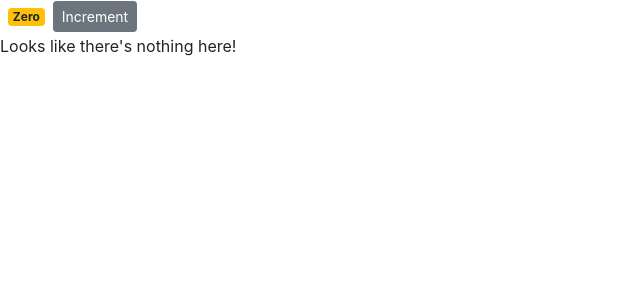
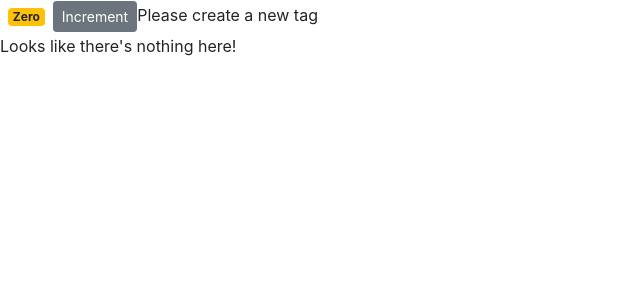
Before and after one commit to anniepuy/counter-app, a React (Create React App) app: page / in a window 1280 px wide. Shown: the top 300 px of the page, without its empty margins (0-640 px from the left). Built offline with nearby package versions, Linux system fonts and the light colour scheme.

Commit message:
conditional exp in return statement

```diff
--- a/src/components/counter.jsx
+++ b/src/components/counter.jsx
@@ -17,6 +17,7 @@ class Counter extends Component {
             <>
                 <span className= {this.getBadgeClasses()}>{this.formatCount()}</span>
                 <button className = "btn btn-secondary btn-sm">Increment</button>
+                { this.state.tags.length === 0 && "Please create a new tag"}
                {this.renderTags()}
             </>
         );
```
